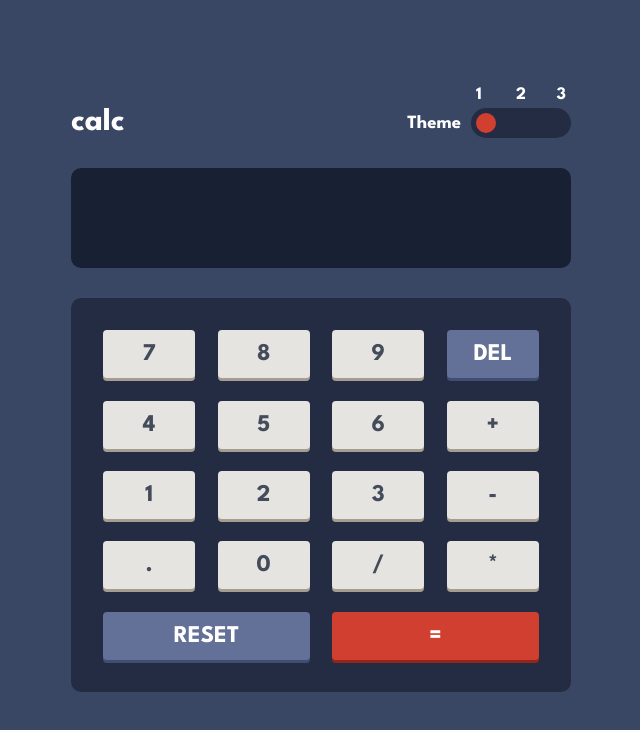
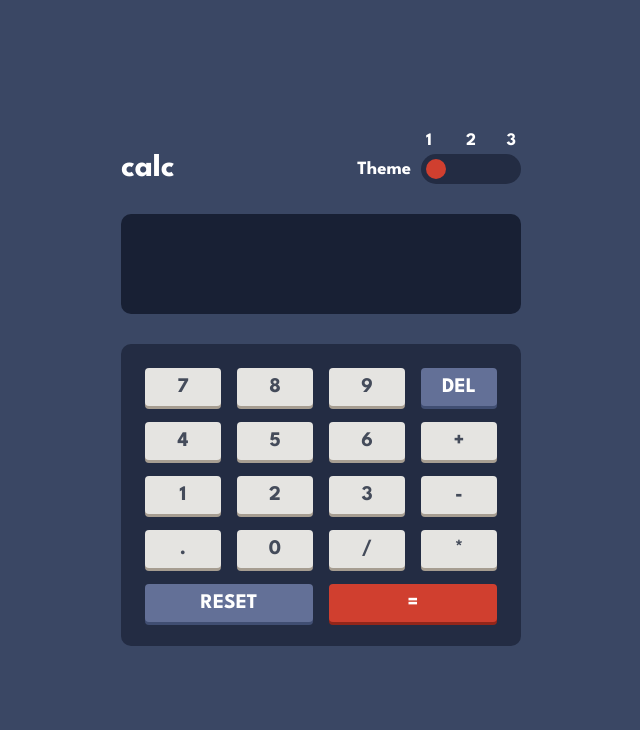
Before and after one commit to aryan-tayal/Calculator, a React (Vite) app: page / in a window 1280 px wide. Shown: the top 730 px of the page, without its empty margins (319-959 px from the left). Built offline with nearby package versions, Linux system fonts and the light colour scheme.

Commit message:
revert to original calculator styles

```diff
--- a/src/styles/App.js
+++ b/src/styles/App.js
@@ -17,7 +17,7 @@ const useStyles = createUseStyles(
       flexDirection: "column",
       backgroundColor: ({ styles }) => styles.backgrounds.app,
       "&>*": {
-        width: 500,
+        width: 400,
       },
     },
     "@media (max-width: 450px)": {
--- a/src/styles/CalculatorBtn.js
+++ b/src/styles/CalculatorBtn.js
@@ -13,10 +13,10 @@ const useStyles = createUseStyles(
       boxShadow: `0 3px 0 ${key.normal.shadow}`,
       border: "none",
       padding: {
-        top: 13,
-        bottom: 13,
+        top: 9,
+        bottom: 9,
       },
-      fontSize: "1.5rem",
+      fontSize: "1.3rem",
       textTransform: "uppercase",
       cursor: "pointer",
       borderRadius: "0.25rem",
--- a/src/styles/CalculatorGrid.js
+++ b/src/styles/CalculatorGrid.js
@@ -5,9 +5,9 @@ const useStyles = createUseStyles(
       width: "100%",
       display: "grid",
       gridTemplateColumns: "repeat(4, 1fr)",
-      gap: "1.4rem",
+      gap: "1rem",
       backgroundColor: ({ styles }) => styles.backgrounds.calculator,
-      padding: "2rem",
+      padding: "1.5rem",
       borderRadius: 10,
     },
   },
```
